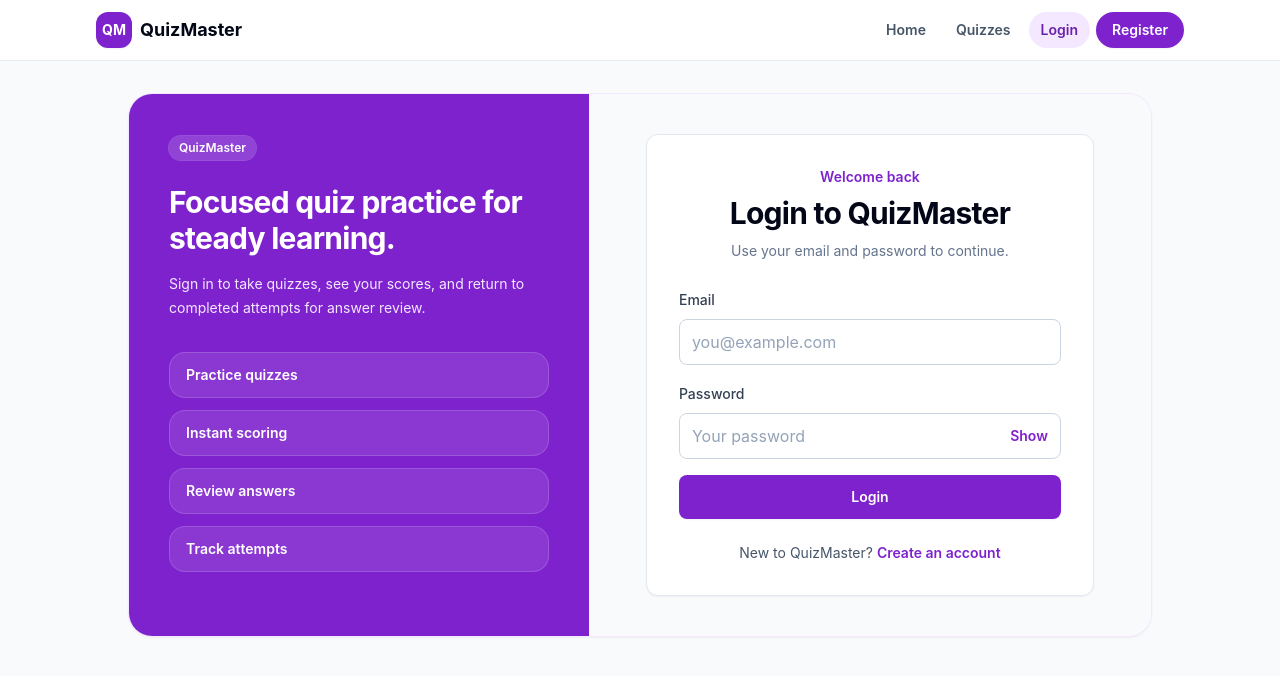
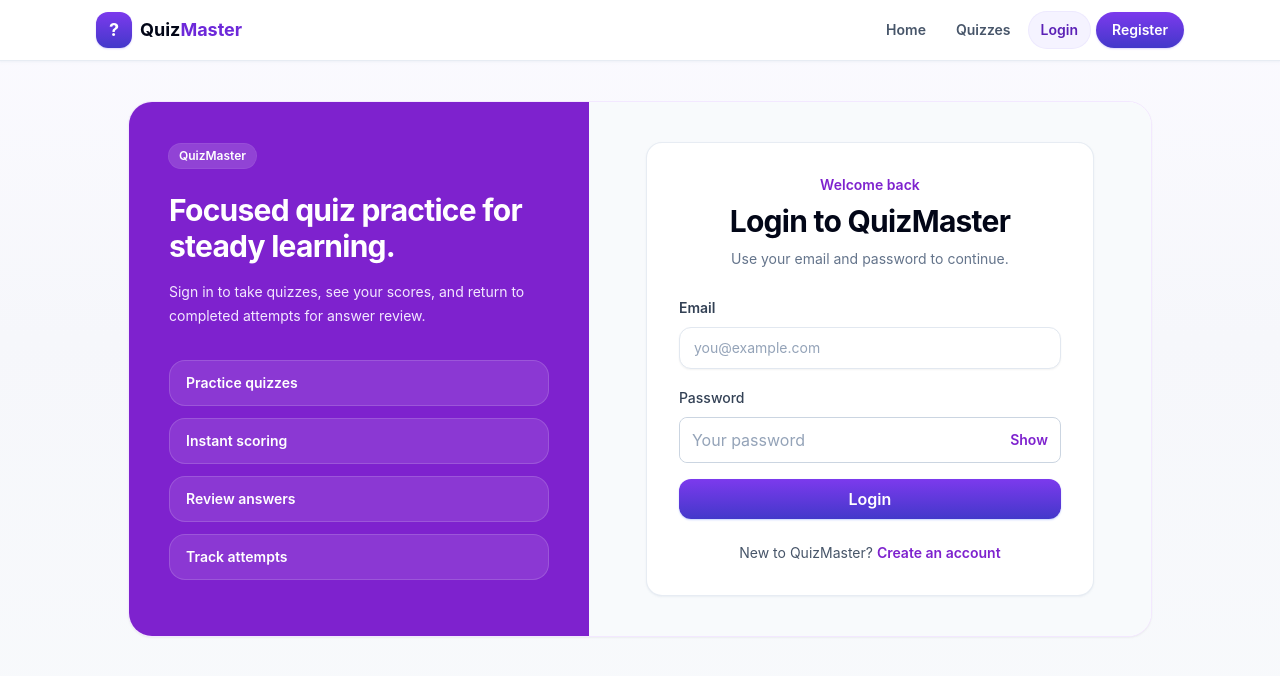
Before and after one commit to nguyenhdung2006/Quiz-Master, a React (Vite) app in the folder frontend/: page /login in a window 1280 px wide. Shown: the top 676 px of the page. Built offline with nearby package versions, Linux system fonts and the light colour scheme; no server answers.

Commit message:
Polish frontend design system foundation

```diff
--- a/frontend/src/components/common/EmptyState.jsx
+++ b/frontend/src/components/common/EmptyState.jsx
@@ -2,8 +2,8 @@ import Card from "../ui/Card.jsx";
 
 export default function EmptyState({ title, message }) {
   return (
-    <Card className="border-dashed px-5 py-10 text-center" padding="none">
-      <div className="mx-auto flex h-12 w-12 items-center justify-center rounded-2xl bg-purple-50 text-xl font-bold text-purple-700">
+    <Card className="border-dashed border-violet-200/80 bg-white/90 px-5 py-10 text-center" padding="none">
+      <div className="mx-auto flex h-12 w-12 items-center justify-center rounded-2xl bg-violet-50 text-xl font-bold text-violet-700 ring-1 ring-violet-100">
         ?
       </div>
       <h2 className="mt-4 text-lg font-semibold text-slate-900">{title}</h2>
--- a/frontend/src/components/common/ErrorState.jsx
+++ b/frontend/src/components/common/ErrorState.jsx
@@ -3,9 +3,9 @@ import Card from "../ui/Card.jsx";
 
 export default function ErrorState({ title = "Something went wrong", message, actionLabel, onAction }) {
   return (
-    <Card className="border-red-200 bg-red-50 px-5 py-6 text-sm text-red-800" padding="none">
+    <Card className="border-red-200 bg-red-50/80 px-5 py-6 text-sm text-red-800 shadow-red-100/70" padding="none">
       <div className="flex flex-col gap-4 sm:flex-row sm:items-start">
-        <span className="flex h-10 w-10 shrink-0 items-center justify-center rounded-full bg-white text-lg font-bold text-red-700 ring-1 ring-red-100">
+        <span className="flex h-11 w-11 shrink-0 items-center justify-center rounded-2xl bg-white text-lg font-bold text-red-700 ring-1 ring-red-100">
           !
         </span>
         <div className="min-w-0 flex-1">
--- a/frontend/src/components/common/LoadingState.jsx
+++ b/frontend/src/components/common/LoadingState.jsx
@@ -3,11 +3,11 @@ import Card from "../ui/Card.jsx";
 export default function LoadingState({ message = "Loading..." }) {
   return (
     <Card className="flex items-center gap-4 px-5 py-6" padding="none">
-      <span className="relative flex h-10 w-10 shrink-0 items-center justify-center rounded-full bg-purple-50">
-        <span className="h-3 w-3 animate-pulse rounded-full bg-purple-600" />
+      <span className="relative flex h-11 w-11 shrink-0 items-center justify-center rounded-2xl bg-violet-50 ring-1 ring-violet-100">
+        <span className="h-3 w-3 animate-pulse rounded-full bg-violet-600" />
       </span>
       <div>
-        <p className="text-sm font-semibold text-slate-900">Đang tải dữ liệu</p>
+        <p className="text-sm font-semibold text-slate-900">Loading data</p>
         <p className="mt-1 text-sm text-slate-500">{message}</p>
       </div>
     </Card>
--- a/frontend/src/components/ui/Badge.jsx
+++ b/frontend/src/components/ui/Badge.jsx
@@ -6,7 +6,7 @@ const variants = {
   warning: "bg-amber-50 text-amber-800 ring-amber-200",
   danger: "bg-red-50 text-red-700 ring-red-200",
   neutral: "bg-white text-slate-600 ring-slate-200",
-  purple: "bg-purple-50 text-purple-700 ring-purple-200",
+  purple: "bg-violet-50 text-violet-700 ring-violet-200",
 };
 
 export default function Badge({ children, className = "", variant = "default" }) {
--- a/frontend/src/components/ui/Button.jsx
+++ b/frontend/src/components/ui/Button.jsx
@@ -1,16 +1,20 @@
 import { classNames } from "./classNames.js";
 
 const variants = {
-  primary: "bg-purple-700 text-white shadow-sm hover:bg-purple-800 focus-visible:ring-purple-200 disabled:bg-purple-300",
-  secondary: "bg-white text-slate-800 ring-1 ring-slate-200 hover:bg-slate-50 focus-visible:ring-slate-200",
-  ghost: "bg-transparent text-slate-700 hover:bg-slate-100 focus-visible:ring-slate-200",
-  danger: "bg-red-700 text-white shadow-sm hover:bg-red-800 focus-visible:ring-red-200 disabled:bg-red-300",
+  primary:
+    "bg-gradient-to-b from-violet-600 to-indigo-700 text-white shadow-sm shadow-indigo-200 hover:from-violet-700 hover:to-indigo-800 focus-visible:ring-violet-200 disabled:from-violet-300 disabled:to-indigo-300 disabled:shadow-none",
+  secondary:
+    "bg-white text-slate-800 ring-1 ring-slate-200 shadow-sm hover:bg-slate-50 hover:ring-slate-300 focus-visible:ring-violet-200",
+  ghost:
+    "bg-transparent text-slate-700 hover:bg-violet-50 hover:text-violet-800 focus-visible:ring-violet-200",
+  danger:
+    "bg-gradient-to-b from-red-600 to-red-700 text-white shadow-sm shadow-red-100 hover:from-red-700 hover:to-red-800 focus-visible:ring-red-200 disabled:from-red-300 disabled:to-red-300 disabled:shadow-none",
 };
 
 const sizes = {
   sm: "px-3 py-2 text-sm",
   md: "px-4 py-2.5 text-sm",
-  lg: "px-5 py-3 text-sm",
+  lg: "px-5 py-3 text-base",
 };
 
 export default function Button({
@@ -25,7 +29,7 @@ export default function Button({
     <Component
       type={Component === "button" ? type : undefined}
       className={classNames(
-        "inline-flex items-center justify-center rounded-lg font-semibold transition focus:outline-none focus-visible:ring-4 disabled:cursor-not-allowed",
+        "inline-flex items-center justify-center gap-2 rounded-xl font-semibold leading-none transition duration-150 focus:outline-none focus-visible:ring-4 disabled:cursor-not-allowed disabled:opacity-80",
         variants[variant] || variants.primary,
         sizes[size] || sizes.md,
         className,
--- a/frontend/src/components/ui/Card.jsx
+++ b/frontend/src/components/ui/Card.jsx
@@ -4,15 +4,15 @@ const paddingClasses = {
   none: "",
   sm: "p-4",
   md: "p-5",
-  lg: "p-6",
-  xl: "p-8",
+  lg: "p-5 sm:p-6",
+  xl: "p-6 sm:p-8",
 };
 
 export default function Card({ as: Component = "section", children, className = "", padding = "lg", ...props }) {
   return (
     <Component
       className={classNames(
-        "rounded-xl border border-slate-200 bg-white shadow-sm",
+        "rounded-2xl border border-slate-200/80 bg-white shadow-sm shadow-slate-200/70",
         paddingClasses[padding] || paddingClasses.lg,
         className,
       )}
--- a/frontend/src/components/ui/FormControls.jsx
+++ b/frontend/src/components/ui/FormControls.jsx
@@ -1,14 +1,14 @@
 import { classNames } from "./classNames.js";
 
 const controlClass =
-  "w-full rounded-lg border border-slate-300 bg-white px-3 py-2.5 text-slate-950 outline-none transition placeholder:text-slate-400 focus:border-purple-500 focus:ring-4 focus:ring-purple-100 disabled:cursor-not-allowed disabled:bg-slate-50 disabled:text-slate-500";
+  "w-full rounded-xl border border-slate-200 bg-white px-3.5 py-2.5 text-sm text-slate-950 shadow-sm outline-none transition placeholder:text-slate-400 hover:border-slate-300 focus:border-violet-500 focus:ring-4 focus:ring-violet-100 disabled:cursor-not-allowed disabled:bg-slate-50 disabled:text-slate-500";
 
 function FieldFrame({ children, className = "", label, message }) {
   return (
     <label className={classNames("block space-y-2", className)}>
-      {label && <span className="text-sm font-medium text-slate-700">{label}</span>}
+      {label && <span className="text-sm font-semibold text-slate-700">{label}</span>}
       {children}
-      {message && <span className="block text-xs text-slate-500">{message}</span>}
+      {message && <span className="block text-xs leading-5 text-slate-500">{message}</span>}
     </label>
   );
 }
--- a/frontend/src/components/ui/PageContainer.jsx
+++ b/frontend/src/components/ui/PageContainer.jsx
@@ -2,7 +2,7 @@ import { classNames } from "./classNames.js";
 
 export default function PageContainer({ children, className = "" }) {
   return (
-    <main className={classNames("mx-auto w-full max-w-6xl px-4 py-8 sm:px-6 lg:px-8", className)}>
+    <main className={classNames("mx-auto w-full max-w-6xl px-4 py-6 sm:px-6 sm:py-8 lg:px-8 lg:py-10", className)}>
       {children}
     </main>
   );
--- a/frontend/src/index.css
+++ b/frontend/src/index.css
@@ -3,22 +3,44 @@
 @tailwind utilities;
 
 :root {
-  color: #172033;
-  background: #f8fafc;
+  color: #111827;
+  background: #f6f7fb;
   font-family:
     Inter, ui-sans-serif, system-ui, -apple-system, BlinkMacSystemFont, "Segoe UI",
     sans-serif;
+  font-synthesis: none;
+  text-rendering: optimizeLegibility;
 }
 
 body {
   min-width: 320px;
   min-height: 100vh;
   margin: 0;
-  background:
-    radial-gradient(circle at top left, rgba(126, 34, 206, 0.08), transparent 28rem),
-    #f8fafc;
+  background: linear-gradient(180deg, #fbfaff 0%, #f6f7fb 42%, #f8fafc 100%);
+  -webkit-font-smoothing: antialiased;
+  -moz-osx-font-smoothing: grayscale;
 }
 
 a {
   color: inherit;
 }
+
+::selection {
+  background: #ddd6fe;
+  color: #312e81;
+}
+
+@layer base {
+  h1,
+  h2,
+  h3 {
+    letter-spacing: 0;
+  }
+
+  button,
+  input,
+  select,
+  textarea {
+    font: inherit;
+  }
+}
--- a/frontend/src/layouts/AdminLayout.jsx
+++ b/frontend/src/layouts/AdminLayout.jsx
@@ -7,7 +7,7 @@ const linkClass = ({ isActive }) =>
   classNames(
     "flex items-center justify-between rounded-xl px-4 py-3 text-sm font-semibold transition",
     isActive
-      ? "bg-purple-50 text-purple-700 ring-1 ring-purple-100"
+      ? "bg-violet-50 text-violet-700 ring-1 ring-violet-100"
       : "text-slate-600 hover:bg-slate-100 hover:text-slate-950",
   );
 
@@ -15,18 +15,18 @@ export default function AdminLayout() {
   const { currentUser, logout } = useAuth();
 
   return (
-    <div className="min-h-screen bg-slate-50">
+    <div className="min-h-screen bg-transparent">
       <div className="mx-auto flex min-h-screen w-full max-w-7xl flex-col lg:flex-row">
-        <aside className="border-b border-slate-200 bg-white px-4 py-4 lg:w-72 lg:border-b-0 lg:border-r lg:px-5 lg:py-6">
+        <aside className="border-b border-slate-200 bg-white/95 px-4 py-4 shadow-sm shadow-slate-200/60 lg:w-72 lg:border-b-0 lg:border-r lg:px-5 lg:py-6">
           <div className="flex flex-col gap-5">
             <div className="flex items-center justify-between gap-4">
               <NavLink to="/" className="group flex items-center gap-3">
-                <span className="flex h-10 w-10 items-center justify-center rounded-xl bg-purple-700 text-lg font-bold text-white shadow-sm shadow-purple-200">
+                <span className="flex h-10 w-10 items-center justify-center rounded-xl bg-gradient-to-b from-violet-600 to-indigo-700 text-lg font-bold text-white shadow-sm shadow-violet-200">
                   ?
                 </span>
                 <span>
                   <span className="block text-lg font-bold text-slate-950">
-                    Quiz<span className="text-purple-700">Master</span>
+                    Quiz<span className="text-violet-700">Master</span>
                   </span>
                   <span className="block text-xs font-semibold uppercase tracking-wide text-slate-400">
                     Admin
@@ -61,7 +61,7 @@ export default function AdminLayout() {
             <div className="hidden rounded-xl border border-slate-200 bg-slate-50 p-4 lg:block">
               <p className="text-xs font-semibold uppercase tracking-wide text-slate-500">Signed in</p>
               <p className="mt-2 break-all text-sm font-semibold text-slate-900">{currentUser?.email}</p>
-              <p className="mt-1 text-xs font-medium text-purple-700">{currentUser?.role}</p>
+              <p className="mt-1 text-xs font-medium text-violet-700">{currentUser?.role}</p>
               <button
                 type="button"
                 onClick={logout}
@@ -74,10 +74,10 @@ export default function AdminLayout() {
         </aside>
 
         <div className="min-w-0 flex-1">
-          <header className="border-b border-slate-200 bg-white/80 px-4 py-4 backdrop-blur sm:px-6 lg:px-8">
+          <header className="border-b border-slate-200 bg-white/80 px-4 py-4 shadow-sm shadow-slate-200/40 backdrop-blur sm:px-6 lg:px-8">
             <div className="flex flex-col gap-1 sm:flex-row sm:items-center sm:justify-between">
               <div>
-                <p className="text-sm font-semibold text-purple-700">QuizMaster Admin</p>
+                <p className="text-sm font-semibold text-violet-700">QuizMaster Admin</p>
                 <p className="text-sm text-slate-500">Manage real quiz content and publishing state.</p>
               </div>
               <span className="hidden rounded-full bg-slate-100 px-3 py-1 text-xs font-semibold text-slate-600 sm:inline-flex">
--- a/frontend/src/layouts/PublicLayout.jsx
+++ b/frontend/src/layouts/PublicLayout.jsx
@@ -4,21 +4,21 @@ import PageContainer from "../components/ui/PageContainer.jsx";
 
 const linkClass = ({ isActive }) =>
   `rounded-full px-3 py-2 text-sm font-semibold transition ${
-    isActive ? "bg-purple-100 text-purple-800" : "text-slate-600 hover:bg-slate-100 hover:text-slate-950"
+    isActive ? "bg-violet-50 text-violet-800 ring-1 ring-violet-100" : "text-slate-600 hover:bg-slate-100 hover:text-slate-950"
   }`;
 
 export default function PublicLayout() {
   const { currentUser, isAuthenticated, logout } = useAuth();
 
   return (
-    <div className="min-h-screen bg-slate-50">
-      <header className="sticky top-0 z-20 border-b border-slate-200/80 bg-white/90 backdrop-blur">
+    <div className="min-h-screen bg-transparent">
+      <header className="sticky top-0 z-20 border-b border-slate-200/80 bg-white/90 shadow-sm shadow-slate-200/50 backdrop-blur">
         <nav className="mx-auto flex max-w-6xl items-center justify-between px-4 py-3 sm:px-6 lg:px-8">
           <NavLink to="/" className="flex items-center gap-2 text-lg font-bold text-slate-950">
-            <span className="flex h-9 w-9 items-center justify-center rounded-xl bg-purple-700 text-sm font-bold text-white shadow-sm">
-              QM
+            <span className="flex h-9 w-9 items-center justify-center rounded-xl bg-gradient-to-b from-violet-600 to-indigo-700 text-lg font-bold text-white shadow-sm shadow-violet-200">
+              ?
             </span>
-            <span>QuizMaster</span>
+            <span>Quiz<span className="text-violet-700">Master</span></span>
           </NavLink>
           <div className="flex flex-wrap items-center justify-end gap-1.5">
             <NavLink to="/" className={linkClass}>
@@ -47,8 +47,8 @@ export default function PublicLayout() {
                   className={({ isActive }) =>
                     `rounded-full px-4 py-2 text-sm font-semibold transition ${
                       isActive
-                        ? "bg-purple-800 text-white"
-                        : "bg-purple-700 text-white shadow-sm hover:bg-purple-800"
+                        ? "bg-indigo-800 text-white"
+                        : "bg-gradient-to-b from-violet-600 to-indigo-700 text-white shadow-sm shadow-violet-200 hover:from-violet-700 hover:to-indigo-800"
                     }`
                   }
                 >
@@ -57,7 +57,7 @@ export default function PublicLayout() {
               </>
             ) : (
               <>
-                <span className="hidden rounded px-2 py-1 text-xs font-medium text-slate-500 sm:inline">
+                <span className="hidden rounded-full bg-slate-100 px-3 py-1 text-xs font-semibold text-slate-500 sm:inline">
                   {currentUser.email} - {currentUser.role}
                 </span>
                 <button
```
Also changed, not shown: frontend/src/components/ui/PageHeader.jsx (+5 -5 lines).
